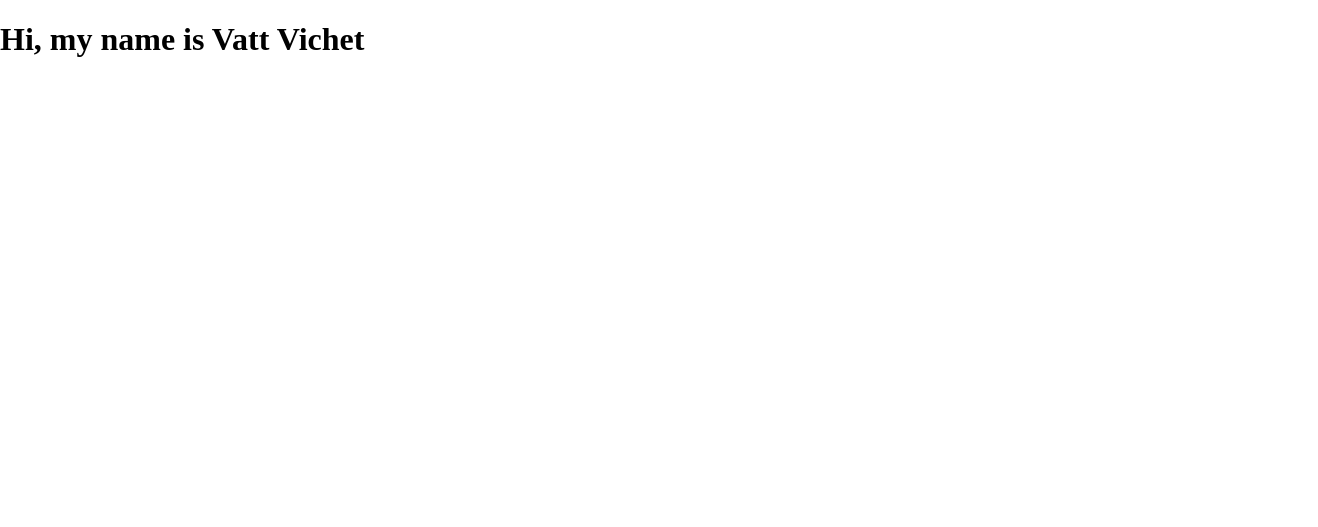
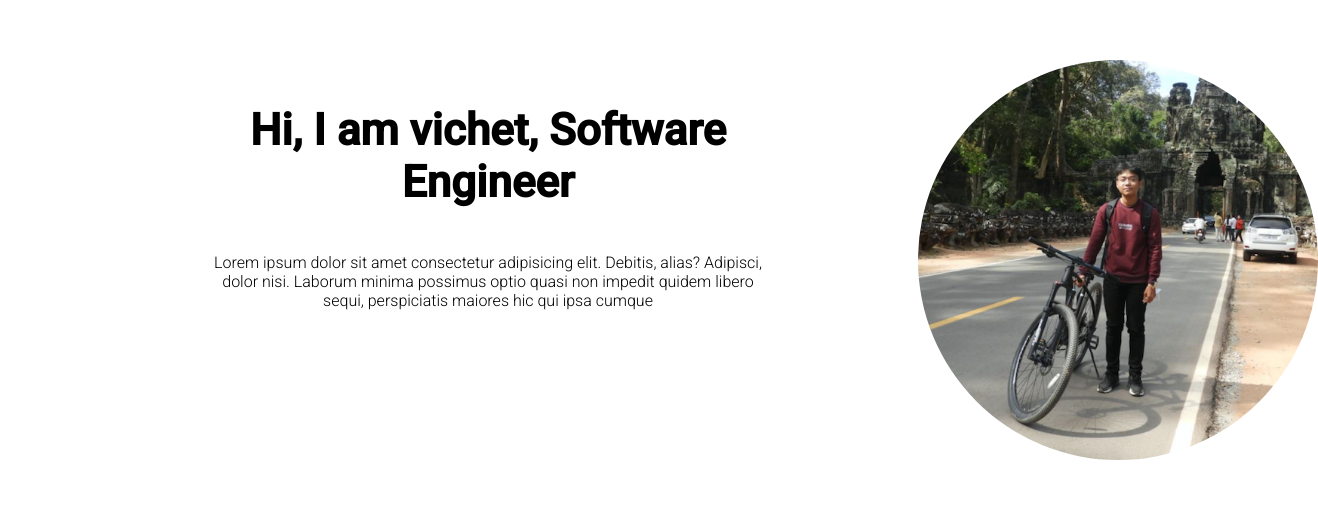
Before and after one commit to vattcarter7/vichet, a plain HTML site: page index.html in a window 1280 px wide. Shown: the whole page, 1318 px wide, since content can reach past the window. Drawn offline with Linux system fonts and the light colour scheme.

Commit message:
Added header

```diff
--- a/index.html
+++ b/index.html
@@ -6,11 +6,26 @@
   <meta name="viewport" content="width=device-width, initial-scale=1.0">
   <meta http-equiv="X-UA-Compatible" content="ie=edge">
   <title>Vichet profile</title>
+  <link rel="preconnect" href="https://fonts.googleapis.com">
+  <link rel="preconnect" href="https://fonts.gstatic.com" crossorigin>
+  <link href="https://fonts.googleapis.com/css2?family=Roboto:wght@300;500&display=swap" rel="stylesheet">
   <link rel="stylesheet" href="style.css">
 </head>
 
 <body>
-  <h1>Hi, my name is Vatt Vichet</h1>
+  <div class="header">
+    <div class="header-description">
+      <h3 class="title-name"><strong> Hi, I am vichet, Software Engineer</strong></h3>
+      <p>Lorem ipsum dolor sit amet consectetur adipisicing elit. Debitis, alias? Adipisci, dolor nisi. Laborum minima
+        possimus optio quasi non impedit quidem libero sequi, perspiciatis maiores hic qui ipsa cumque</p>
+    </div>
+
+    <div class="profile">
+      <img class="profile-picture" src="image/vichetprofile.png">
+    </div>
+
+  </div>
+
 </body>
 
 </html>
--- a/style.css
+++ b/style.css
@@ -1,5 +1,37 @@
 html,
 body {
+  font-family: 'Roboto', sans-serif;
   margin: 0;
   background-color: white;
+  font-weight: 100;
 }
+
+.header {
+  padding: 60px;
+  text-align: center;
+  color:black;
+  display: flex;
+  flex-direction: row;
+}
+
+.header-description {
+  margin-right: 150px;
+  margin-left: 148px;
+}
+
+.title-name {
+  width: 560px;
+  height: 105px;
+  font-weight: 700px;
+  font-size: 44px;
+}
+
+.profile {
+  margin-right: 148px;
+}
+
+.profile-picture {
+  border-radius: 50%;
+  width: 400px;
+  height: 400px;
+}
```
Also changed, not shown: image/vichetprofile.png (added), 1 other file.
